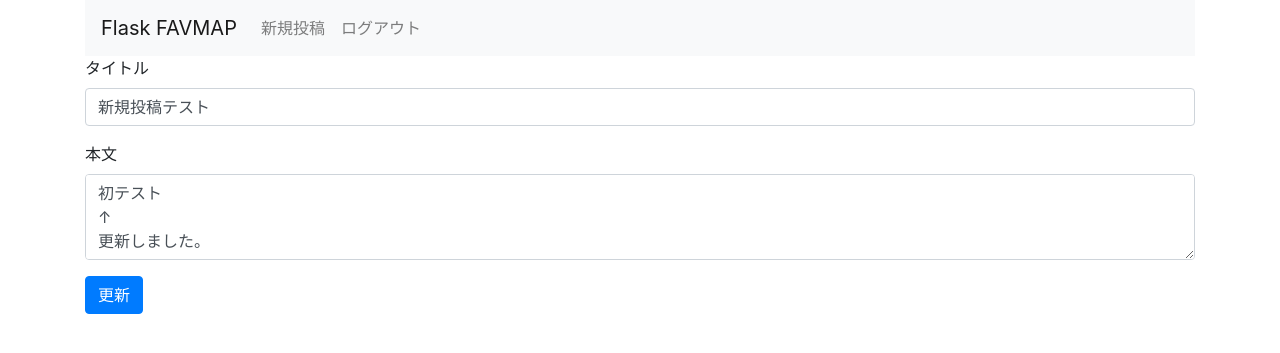
After one commit to Etymo/favmap, a Flask app: page /entries/1/edit in a window 1280 px wide. The commit adds this page. Shown: the top 353 px of the page. Run offline with Flask 2, Linux system fonts and the light colour scheme; the visitor is signed in with stand-in values (Sample User, id 1); data comes from the database, SQL or seed files in the repository; both versions use the stored data as it was after the commit; some libraries are stand-ins or nearby versions.

Commit message:
編集機能の追加

```diff
--- /dev/null
+++ b/application/flask_blog/templates/entries/edit.html
@@ -0,0 +1,15 @@
+{% extends 'layout.html' %}
+{% block body %}
+<form action="{{ url_for('update_entry', id=entry.id) }}" method=post class=add-entry>
+    <div class="form-group">
+        <label for="InputTitle">タイトル</label>
+        <input type="text" class="form-control" id="InputTitle" name=title value={{ entry.title}}>
+    </div>
+    <div class="form-group">
+        <label for="InputText">本文</label>
+        <textarea class="form-control" id="InputText" , name=text rows="3">{{ entry.text | safe }}</textarea>
+    </div>
+    <button type="submit" class="btn btn-primary">更新</button>
+</form>
+
+{% endblock %}
--- a/application/flask_blog/views/entries.py
+++ b/application/flask_blog/views/entries.py
@@ -39,3 +39,24 @@ def show_entry(id):
         return redirect(url_for("login"))
     entry = Entry.query.get(id)
     return render_template('entries/show.html', entry=entry)
+
+
+@app.route("/entries/<int:id>/edit", methods=["GET"])
+def edit_entry(id):
+    if not session.get("logged_in"):
+        return redirect(url_for("login"))
+    entry = Entry.query.get(id)
+    return render_template("entries/edit.html", entry=entry)
+
+
+@app.route("/entries/<int:id>/update", methods=["POST"])
+def update_entry(id):
+    if not session.get("logged_in"):
+        return redirect(url_for("login"))
+    entry = Entry.query.get(id)
+    entry.title = request.form["title"]
+    entry.text = request.form["text"]
+    db.session.merge(entry)
+    db.session.commit()
+    flash("記事が更新されました")
+    return redirect(url_for("show_entries"))
```
Also changed, not shown: application/flask_blog/templates/entries/show.html (+11 -4 lines), application/flask_blog/flask_blog.db.
